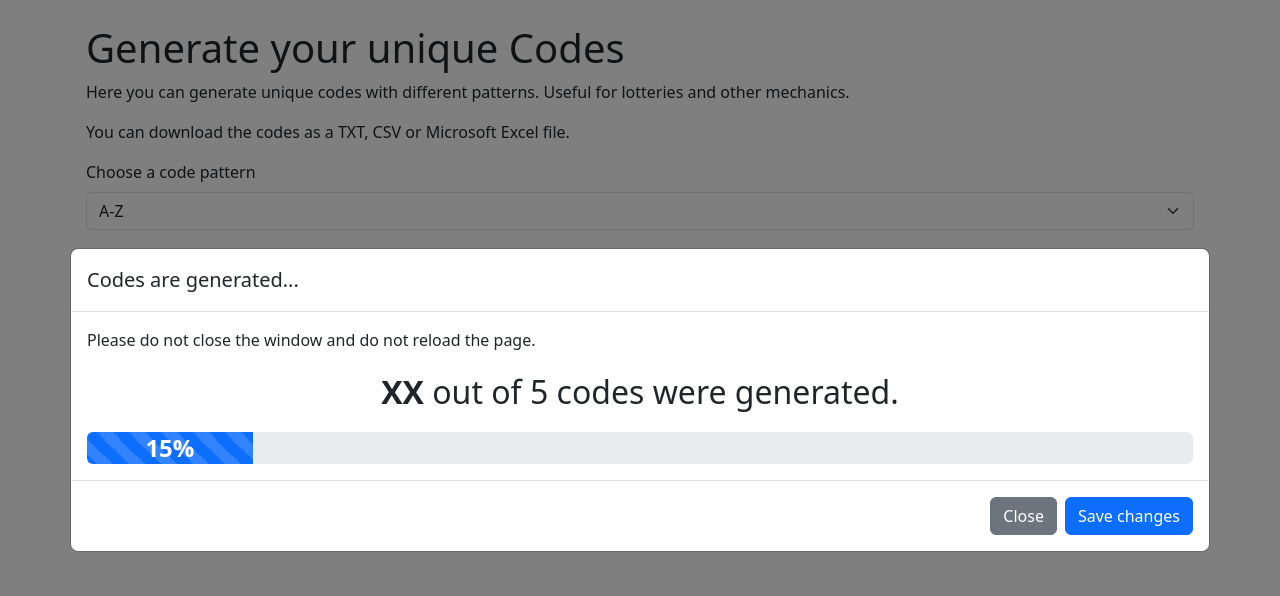
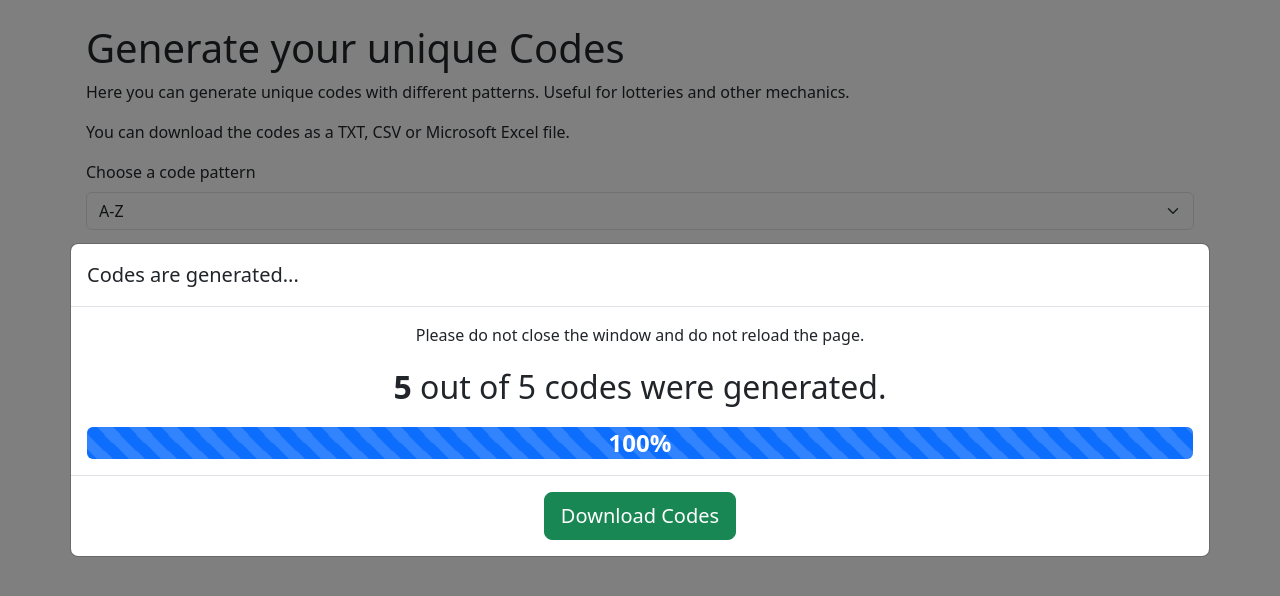
Before and after one commit to srueegger/codegenerator.rueegger.dev, a website built with webpack: page src/index.html in a window 1280 px wide. Both pictures are taken after typing "5", "5" into the empty fields and a click on the button "Start". Built offline with nearby package versions, Linux system fonts and the light colour scheme; files whose address does not match are found by name.

Commit message:
finish basic functionalities: Code generation, Download of Codes

```diff
--- a/src/index.html
+++ b/src/index.html
@@ -48,16 +48,15 @@
           <div class="modal-header">
             <h1 class="modal-title fs-5" id="progressModalLabel">Codes are generated...</h1>
           </div>
-          <div class="modal-body">
+          <div class="modal-body text-center">
             <p>Please do not close the window and do not reload the page.</p>
-            <p class="text-center fs-2"><strong id="currentCodes">XX</strong> out of <span id="totalCodes"></span> codes were generated.</p>
-            <div class="progress" role="progressbar" aria-label="Progress of generated Codes" aria-valuenow="15" aria-valuemin="0" aria-valuemax="100">
-              <div class="progress-bar progress-bar-striped progress-bar-animated fw-bold" style="width: 15%">15%</div>
+            <p class="fs-2"><strong id="currentCodes">XX</strong> out of <span id="totalCodes"></span> codes were generated.</p>
+            <div class="progress" role="progressbar" aria-label="Progress of generated Codes" aria-valuenow="0" aria-valuemin="0" aria-valuemax="100">
+              <div id="dynamicProgressBar" class="progress-bar progress-bar-striped progress-bar-animated fw-bold"></div>
             </div>
           </div>
-          <div class="modal-footer">
-            <button type="button" class="btn btn-secondary" data-bs-dismiss="modal">Close</button>
-            <button type="button" class="btn btn-primary">Save changes</button>
+          <div class="modal-footer justify-content-center">
+            <a href="" target="_blank" id="codeDownload" class="btn btn-success btn-lg d-none">Download Codes</a>
           </div>
         </div>
       </div>
--- a/src/js/createCodes.js
+++ b/src/js/createCodes.js
@@ -3,25 +3,73 @@ import { Modal } from 'bootstrap';
 
 /* Intercept CodeGen Form Submit */
 const codeGenForm = document.getElementById('codeGeneratorForm');
-if( codeGenForm ) {
+if (codeGenForm) {
   codeGenForm.addEventListener('submit', e => {
     e.preventDefault();
     const codeGenForm = e.target;
     const formData = new FormData(codeGenForm).entries();
     const formDataObj = Object.fromEntries(formData);
-    ModalWindow( formDataObj );
+    ModalWindow(formDataObj);
   });
 }
 
-/* Modal Window öffnen */
-const ModalWindow = ( formDataObj ) => {
+/* open Modal Window */
+const ModalWindow = async (formDataObj) => {
   const progressModal = new Modal(document.getElementById('progressModal'), {
     keyboard: false,
     backdrop: 'static'
   });
-  /* Set correct number of total codes in progressModal */
-  document.getElementById('totalCodes').textContent = formDataObj.codeQuantity;
+  /* Prepare ProgressBar */
+  updateModalProgress(0, formDataObj.codeQuantity);
   /* Show Modal Window */
-  progressModal.show();
-  console.log('Form Data Object:', formDataObj);
+  await new Promise(resolve => {
+    progressModal._element.addEventListener('shown.bs.modal', resolve);
+    progressModal.show();
+  });
+  /* Create Codes */
+  const codes = await createUniqeCodes(formDataObj);
+  /* Create Textfile */
+  const textContent = Array.from(codes).join('\n');
+  const textfileURL = createTextFile(textContent);
+  const downloadButton = document.getElementById('codeDownload');
+  downloadButton.href = textfileURL;
+  downloadButton.download = 'codes.txt';
+  downloadButton.classList.remove('d-none');
 };
+
+const createUniqeCodes = async (formDataObj) => {
+  const codes = new Set();
+  while(codes.size < formDataObj.codeQuantity) {
+    const code = createCode(formDataObj.codeLength, formDataObj.codePattern);
+    codes.add(code);
+    await new Promise(resolve => setTimeout(resolve, 0));
+    updateModalProgress(codes.size, formDataObj.codeQuantity);
+  };
+  return codes;
+};
+
+const createCode = (length, patter) => {
+  const charactersLength = patter.length;
+  let code = '';
+  for (let i = 0; i < length; i++) {
+    code += patter.charAt(Math.floor(Math.random() * charactersLength));
+  }
+  return code;
+};
+
+const updateModalProgress = (currentCodes, totalCodes) => {
+  const progress = Math.floor((currentCodes / totalCodes) * 100);
+  const progressBar = document.getElementById('dynamicProgressBar');
+  document.getElementById('totalCodes').textContent = totalCodes;
+  document.getElementById('currentCodes').textContent = currentCodes;
+  progressBar.style.width = `${progress}%`;
+  progressBar.setAttribute('aria-valuenow', progress);
+  progressBar.textContent = `${progress}%`;
+};
+
+/* create textfile */
+const createTextFile = (textContent) => {
+  const textFile = new Blob([textContent], { type: 'text/plain' });
+  const textFileURL = URL.createObjectURL(textFile);
+  return textFileURL;
+};
```
